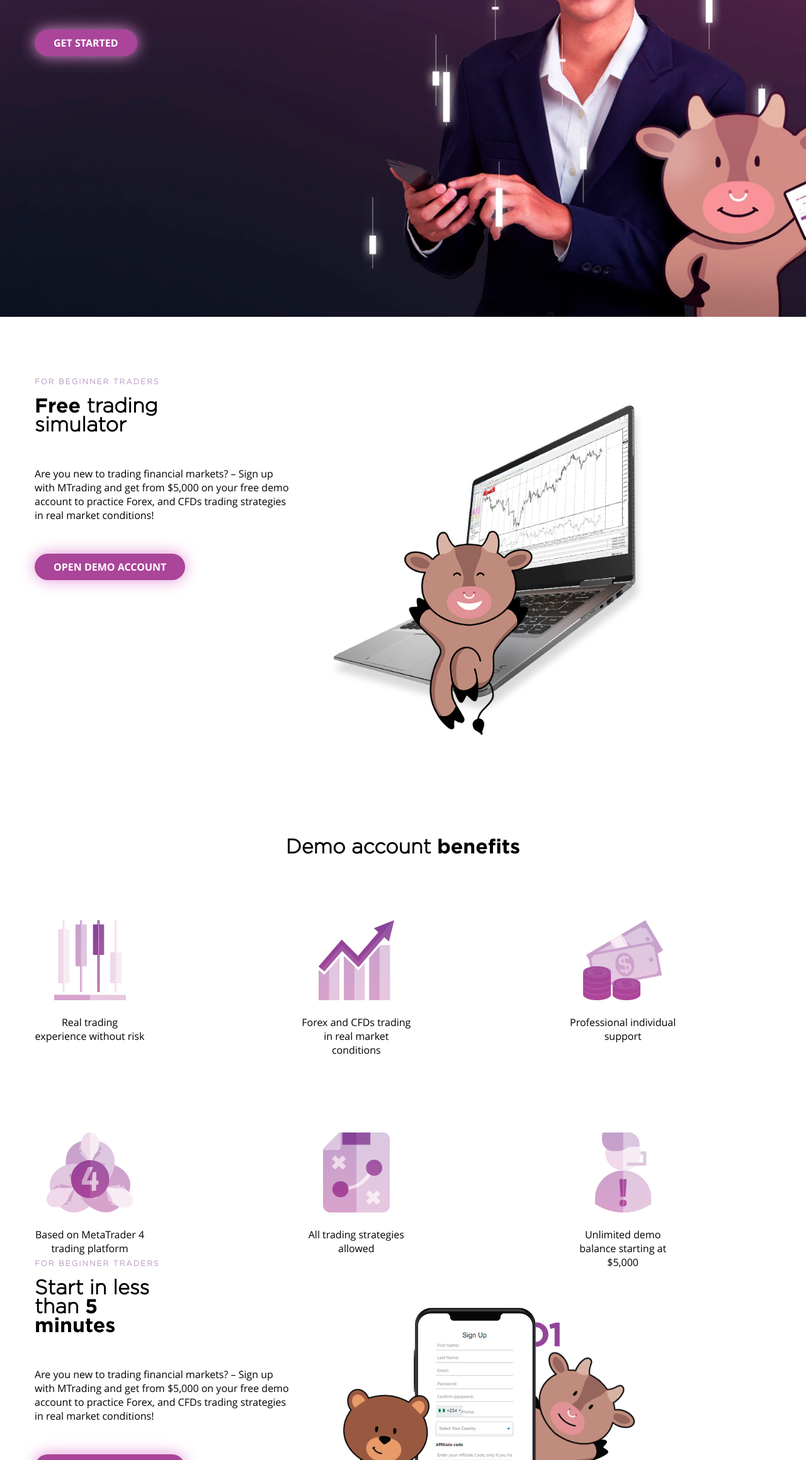
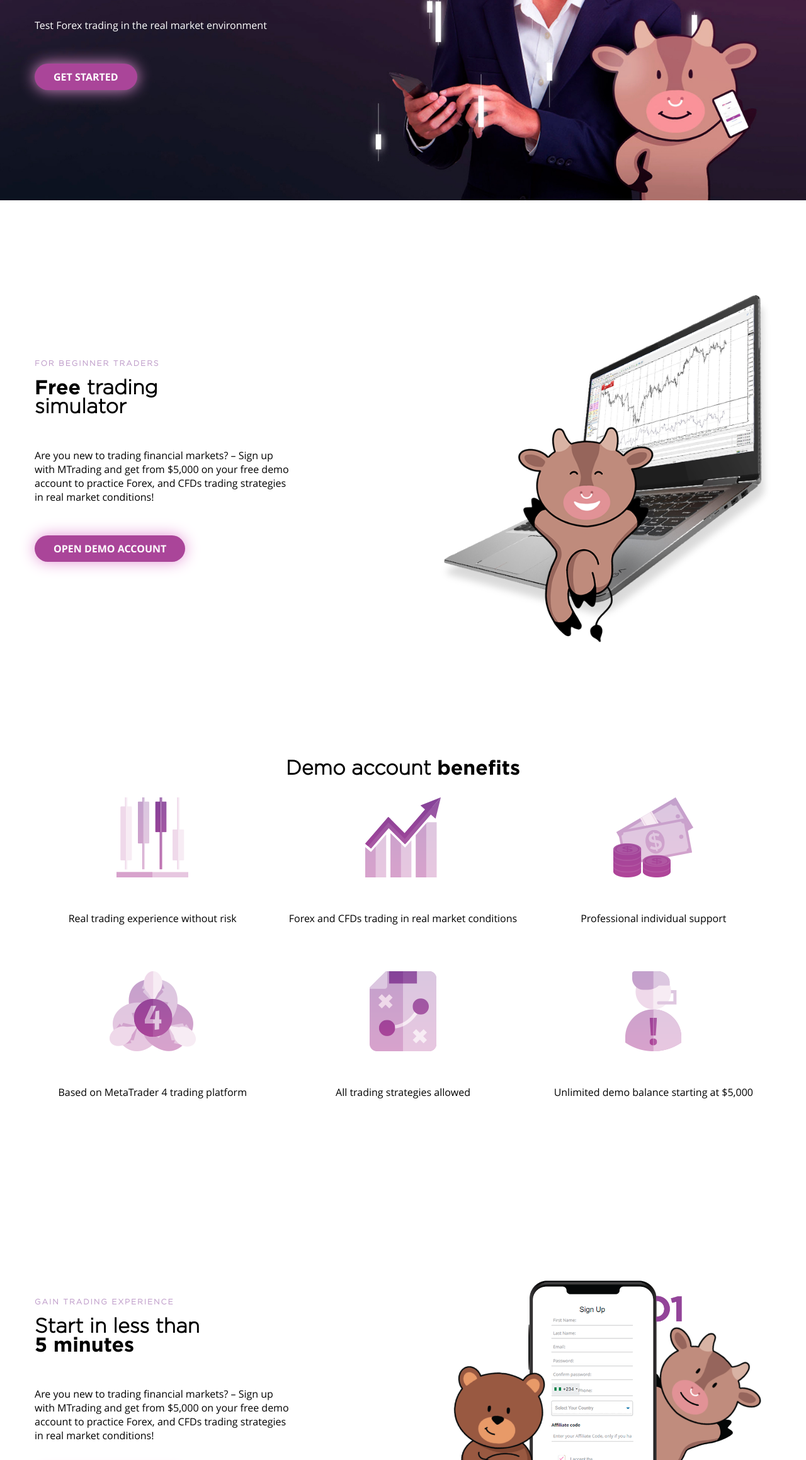
Before and after one commit to yurifyodorov/demo-account, a plain HTML site: page index.html in a window 1280 px wide. Shown: the part 482-2800 px from the top of the page at 63% size. Drawn offline with Linux system fonts and the light colour scheme.

Commit message:
add responsive

```diff
--- a/index.html
+++ b/index.html
@@ -8,61 +8,66 @@
   </head>
   <body>
     <header class="header">
-      <div class="logo">
-        <img src="./img/logo.png" alt="logo" />
-      </div>
+      <img class="logo" src="./img/logo.png" alt="logo" />
+      <div class="header__description">
         <h1><span>Get $10.000</span><br />on demo trading account</h1>
         <p>Test Forex trading in the real market environment</p>
         <button>Get started</button>
+      </div>
     </header>
-    <section>
+    <section class="section section-1">
+      <div class="section__description">
         <h2><span>Free</span> trading simulator</h2>
         <p>
-        Are you new to trading financial markets? – Sign up with MTrading and get from $5,000 on
-        your free demo account to practice Forex, and CFDs trading strategies in real market
-        conditions!
+          Are you new to trading financial markets? – Sign up with MTrading and
+          get from $5,000 on your free demo account to practice Forex, and CFDs
+          trading strategies in real market conditions!
         </p>
         <button>Open demo account</button>
-      <img src="/img/laptop.png" alt="laptop" />
+      </div>
+      <img class="section__image" src="/img/laptop.png" alt="laptop" />
     </section>
-    <section>
+    <section class="section section-2">
       <h2>Demo account <span>benefits</span></h2>
-      <div class="grid">
-        <div>
+      <div class="container">
+        <div class="item">
           <img src="/img/icon-01.png" alt="icon-1" />
           <p>Real trading experience without risk</p>
         </div>
-        <div>
+        <div class="item">
           <img src="/img/icon-02.png" alt="icon-2" />
           <p>Forex and CFDs trading in real market conditions</p>
         </div>
-        <div>
+        <div class="item">
           <img src="/img/icon-03.png" alt="icon-3" />
           <p>Professional individual support</p>
         </div>
-        <div>
+        <div class="item">
           <img src="/img/icon-04.png" alt="icon-4" />
           <p>Based on MetaTrader 4 trading platform</p>
         </div>
-        <div>
+        <div class="item">
           <img src="/img/icon-05.png" alt="icon-5" />
           <p>All trading strategies allowed</p>
         </div>
-        <div>
+        <div class="item">
           <img src="/img/icon-06.png" alt="icon-6" />
           <p>Unlimited demo balance starting at $5,000</p>
         </div>
       </div>
     </section>
-    <section>
+    <section class="section section-3">
+      <div class="section__description">
         <h2>Start in less than <span>5 minutes</span></h2>
         <p>
-        Are you new to trading financial markets? – Sign up with MTrading and get from $5,000 on
-        your free demo account to practice Forex, and CFDs trading strategies in real market
-        conditions!
+          Are you new to trading financial markets? – Sign up with MTrading and
+          get from $5,000 on your free demo account to practice Forex, and CFDs
+          trading strategies in real market conditions!
         </p>
         <button>Open demo account</button>
-      <img src="/img/phone.png" alt="demo-app" />
+      </div>
+      <img class="section__image" src="/img/phone.png" alt="demo-app" />
     </section>
+    <footer class="footer"></footer>
   </body>
 </html>
--- a/style/style.scss
+++ b/style/style.scss
@@ -40,13 +40,22 @@
 
 body {
   margin: 0;
+  display: flex;
+  flex-direction: column;
+}
+
+header,
+section,
+footer {
+  box-sizing: border-box;
+  padding: 0 calc(50vw - 1170px / 2);
+  width: 100%;
 }
 
 h1 {
   font-family: 'Gotham Pro Light';
   text-transform: uppercase;
-  width: 550px;
-  z-index: 99;
+  font-size: 2.5em;
 
   span {
     font-family: 'Gotham Pro Bold';
@@ -55,8 +64,10 @@ h1 {
 
 h2 {
   font-family: 'Gotham Pro Light';
+  max-width: 70%;
+  margin: 0;
+  position: relative;
   font-size: 2em;
-  margin: 0;
 
   span {
     font-family: 'Gotham Pro Bold';
@@ -67,38 +78,6 @@ p {
   font-family: 'Open Sans Regular';
   z-index: 99;
   margin: 50px 0;
-}
-
-header,
-section,
-footer {
-  box-sizing: border-box;
-  padding: 0 calc(50vw - 1170px / 2);
-}
-
-section {
-  position: relative;
-  padding-top: 10%;
-  padding-bottom: 10%;
-  height: min-content;
-}
-
-.header {
-  display: flex;
-  flex-direction: column;
-  background-image: url('../img/background-header-large.jpg');
-  background-size: cover;
-  height: 985px;
-  background-repeat: no-repeat;
-  background-position: center;
-  color: white;
-}
-
-.logo {
-  display: block;
-  margin-top: 100px;
-  margin-bottom: 150px;
-  z-index: 99;
 }
 
 /* buttons */
@@ -116,114 +95,111 @@ button {
   z-index: 99;
 }
 
-/* sections */
-section:nth-child(2) {
-  height: 700px;
+.header {
+  display: flex;
+  flex-direction: column;
+  justify-content: space-between;
+  height: 100vh;
+  background-image: url('../img/background-header-large.jpg');
+  background-size: cover;
+  background-position: center;
+  background-repeat: no-repeat;
+  color: white;
 
-  h2 {
+  .logo {
+    display: block;
     width: 200px;
-    position: relative;
+    margin-top: 100px;
+    margin-bottom: 150px;
+    z-index: 99;
   }
 
-  h2::before {
-    content: 'for beginner traders';
-    color: #854399;
-    opacity: 0.5;
-    position: absolute;
-    top: -30px;
-    font-size: 12px;
-    text-transform: uppercase;
-    letter-spacing: 2px;
-  }
-
-  p {
-    width: 410px;
-  }
-
-  img {
-    position: absolute;
-    width: 500px;
-    top: 20%;
-    right: 20%;
+  &__description {
+    width: 550px;
+    height: 60%;
+    z-index: 99;
   }
 }
 
-section:nth-child(3) {
-  height: 700px;
-  text-align: center;
+/* sections */
+.section {
+  display: flex;
+  justify-content: space-between;
+  align-items: center;
+  width: 100%;
+  height: max-content;
+  margin-bottom: 10px;
+  padding-top: 150px;
+  padding-bottom: 20px;
 
-  .grid {
-    display: grid;
-    grid-template-columns: 1fr 1fr 1fr;
-    grid-gap: 100px;
-    margin-top: 100px;
+  &__description {
+    max-width: 35%;
+  }
 
-    div {
-      width: 175px;
-      p {
-        margin: 20px 0;
-      }
-    }
+  &__image {
+    max-width: 45%;
   }
 }
 
-section:nth-child(4) {
-  height: 700px;
-  padding-bottom: 200px;
+section h2::before {
+  color: #854399;
+  opacity: 0.5;
+  position: absolute;
+  top: -30px;
+  font-size: 12px;
+  text-transform: uppercase;
+  letter-spacing: 2px;
+}
 
-  h2 {
-    width: 200px;
-    position: relative;
+.section-1 h2::before {
+  content: 'for beginner traders';
+}
+
+.section-3 h2::before {
+  content: 'gain trading experience';
+}
+
+.section-2 {
+  flex-direction: column;
+  text-align: center;
+
+  .container {
+    display: flex;
+    flex-wrap: wrap;
+    justify-content: space-between;
+    margin-top: 30px;
   }
 
-  h2::before {
-    content: 'for beginner traders';
-    color: #854399;
-    opacity: 0.5;
-    position: absolute;
-    top: -30px;
-    font-size: 12px;
-    text-transform: uppercase;
-    letter-spacing: 2px;
+  .item {
+    text-align: center;
+    width: 32%;
+    margin-bottom: 2%; /* (100-32*3)/2 */
+    background-color: #fff;
+    box-sizing: border-box;
   }
+}
 
-  p {
-    width: 410px;
-  }
-
-  img {
-    position: absolute;
-    width: 500px;
-    top: 20%;
-    right: 20%;
-  }
+.footer {
+  height: 200px;
 }
 
 @media (max-width: 1170px) {
   header,
-  section,
-  footer {
-    box-sizing: border-box;
+  section {
+    padding-left: 10%;
     padding-right: 10%;
-    padding-left: 10%;
   }
 
-  .header {
-    background-image: url('../img/background-header-medium.jpg');
-
-    h1 {
-      width: 100%;
-      max-width: 550px;
-    }
+  h2 {
+    min-width: 100%;
   }
 }
 
 @media (max-width: 600px) {
   .header {
+    align-items: center;
+    text-align: center;
     background-image: url('../img/background-header-small.jpg');
-    justify-content: space-evenly;
-    text-align: center;
-    position: relative;
 
     &:after {
       content: '';
@@ -236,5 +212,39 @@ section:nth-child(4) {
       left: 0;
       right: 0;
     }
+
+    &__description {
+      width: 100%;
+    }
+  }
+
+  .section {
+    flex-direction: column;
+    padding: 40px;
+    text-align: center;
+
+    h2::before {
+      width: 100%;
+    }
+
+    &__description {
+      max-width: 100%;
+      padding: 40px 0;
+    }
+
+    &__image {
+      max-width: 80%;
+    }
+  }
+
+  .section-2 {
+    .container {
+      margin-top: 40px;
+    }
+
+    .item {
+      width: 49%;
+      padding: 0 5%;
+    }
   }
 }
```
Also changed, not shown: style/style.css, 1 other file. Lines whose indentation alone changed are shown as unchanged.
